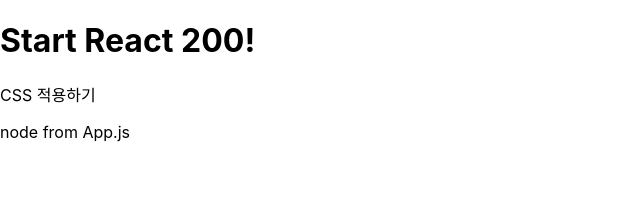
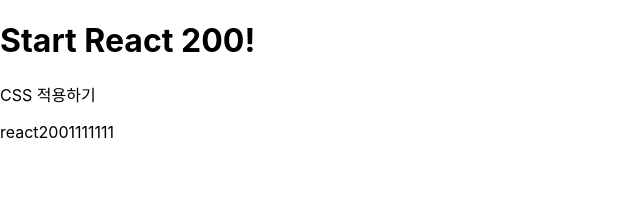
Before and after one commit to sanghwanAN/reactbook200, a React (Create React App) app: page / in a window 1280 px wide. Shown: the top 212 px of the page, without its empty margins (0-640 px from the left). Built offline with nearby package versions, Linux system fonts and the light colour scheme.

Commit message:
예제024 - finish

```diff
--- a/src/App.js
+++ b/src/App.js
@@ -1,17 +1,13 @@
 import React from 'react';
 import './App.css';
-import PropsNode from './R023_PropsNode'
+import ReactState from './R024_ReactState'
 
 function App() {
   return (
     <div>
       <h1>Start React 200!</h1>
       <p>CSS 적용하기</p>
-      <PropsNode>
-        <span>
-          node from App.js
-        </span>
-      </PropsNode>
+      <ReactState reactString={"react"}></ReactState>
     </div>
   );
 }
--- /dev/null
+++ b/src/R024_ReactState.js
@@ -0,0 +1,21 @@
+import React, { Component } from 'react';
+
+class R024_ReactState extends Component {
+  constructor(props) {
+    super(props);
+    this.state = {
+      StateString: this.props.reactString,
+      StateNumber: 2001111111,
+    }
+  }
+  render() {
+    return (
+      <div style={{padding: "0px"}}>
+        {this.state.StateString}
+        {this.state.StateNumber}
+      </div>
+    );
+  }
+}
+
+export default R024_ReactState;
```
Also changed, not shown: 1 other file (tests, documents, lock files or other folders).
